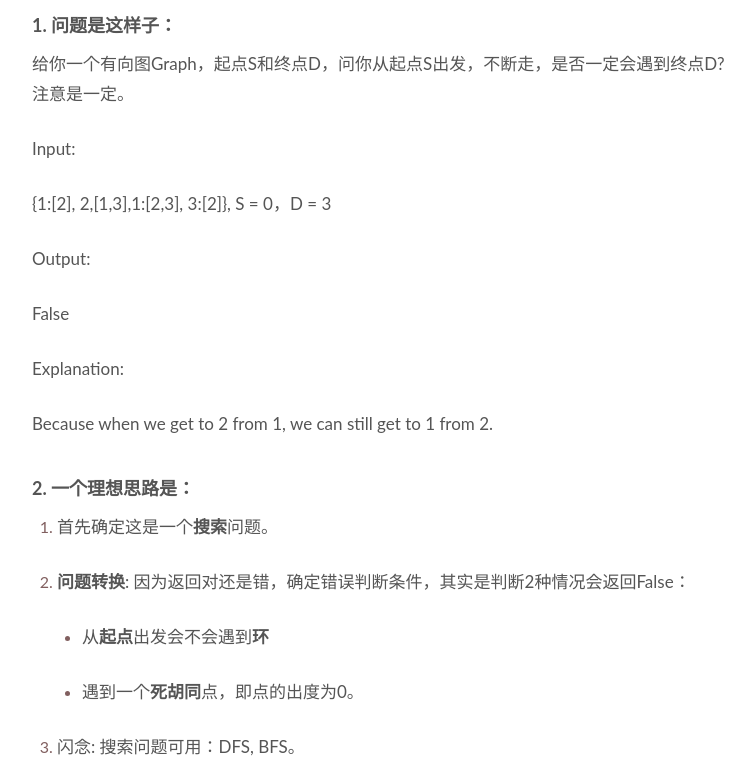
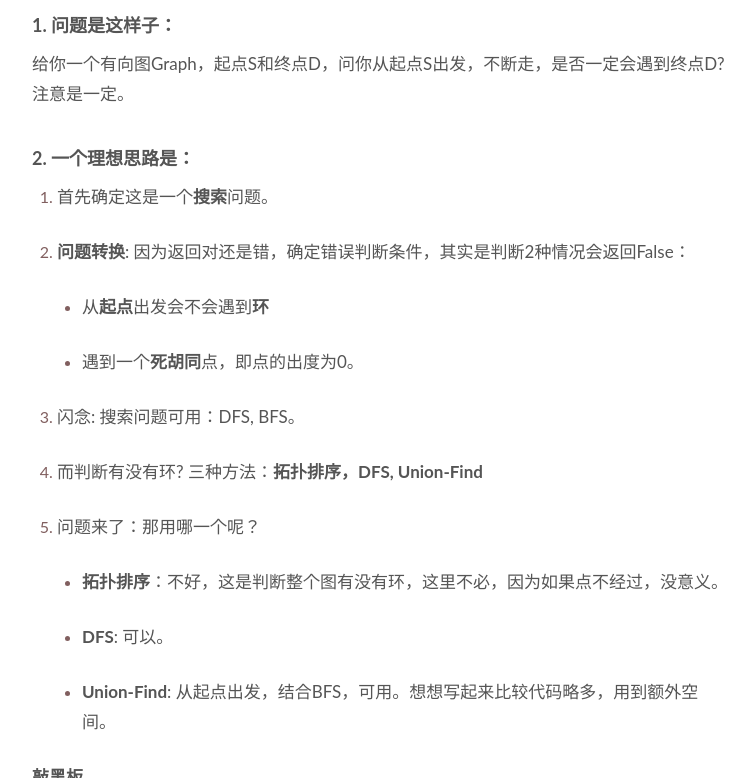
Before and after one commit to WillWang-X/willwang-x.github.io, a Jekyll site: the page built from _posts/2018-02-18-shift.md, in a window 1280 px wide and 900 px high, scrolled down 427 px, cut to the strip 122-900 px from the top of the window. Shown: the whole strip, without its empty margins (258-1013 px from the left). Built offline with Jekyll 4.4.1, drawn with Linux system fonts in a browser that asks for light colours.

Commit message:
add problem shift

```diff
--- a/_posts/2018-02-18-shift.md
+++ b/_posts/2018-02-18-shift.md
@@ -17,18 +17,6 @@ published: true
 ### 1. 问题是这样子：
 
 给你一个有向图Graph，起点S和终点D，问你从起点S出发，不断走，是否一定会遇到终点D? 注意是一定。
-
-Input:
-
-{1:[2], 2,[1,3],1:[2,3], 3:[2]}, S = 0，D = 3
-
-Output:
-
-False
-
-Explanation:
-
-Because when we get to 2 from 1, we can still get to 1 from 2.
 
 ### 2. 一个理想思路是：
 
@@ -62,7 +50,7 @@ BFS: 面扩展：天生记层数
 
 ### 3. Show me the code:
 
-<iframe height="400px" width="100%" src="https://repl.it/@WillWang42/circle-dectetion?lite=true" scrolling="no" frameborder="no" allowtransparency="true" allowfullscreen="true" sandbox="allow-forms allow-pointer-lock allow-popups allow-same-origin allow-scripts allow-modals"></iframe>
+<script src="https://gist.github.com/WillWang-X/79010b76d3ec06e975ea939f0a2ec398.js"></script>
 
 ## 4. 想再玩一会？
 
```
